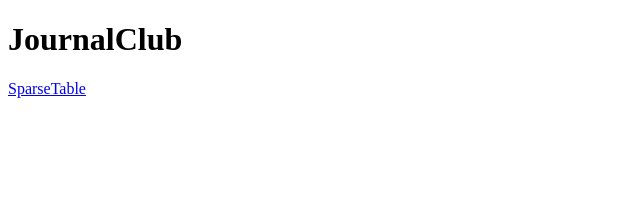
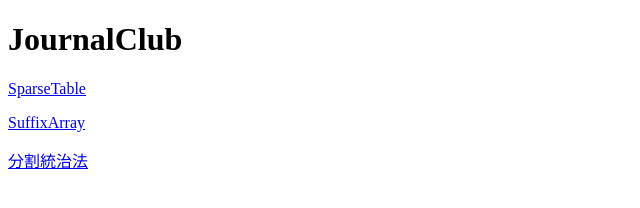
Before and after one commit to Suu0313/JournalClub, a plain HTML site: page index.html in a window 1280 px wide. Shown: the whole page, without its empty margins (0-640 px from the left). Drawn offline with Linux system fonts and the light colour scheme.

Commit message:
Update index.html

```diff
--- a/index.html
+++ b/index.html
@@ -7,5 +7,7 @@
 <body>
   <h1>JournalClub</h1>
   <p><a href="https://suu0313.github.io/JournalClub/SparseTable.html" target="_blank">SparseTable</a></p>
+  <p><a href="https://suu0313.github.io/JournalClub/SuffixArray.html" target="_blank">SuffixArray</a></p>
+  <p><a href="https://suu0313.github.io/JournalClub/DivideAndConquer.html" target="_blank">分割統治法</a></p>
 </body>
 </html>
```
